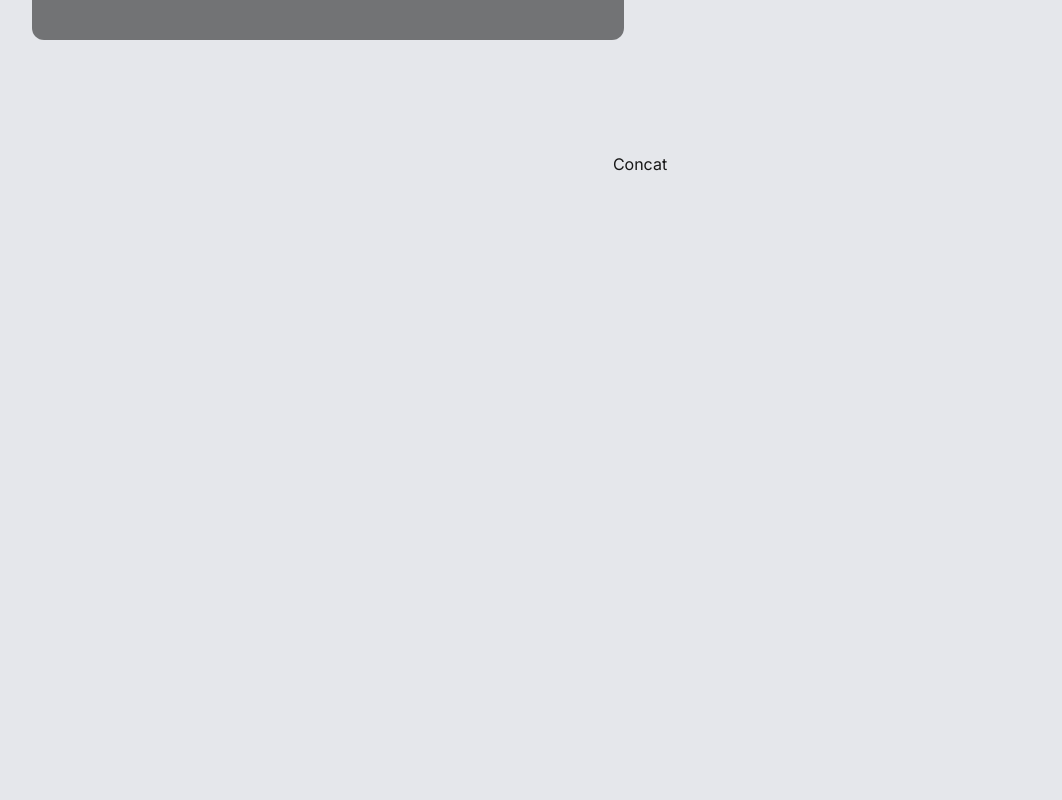
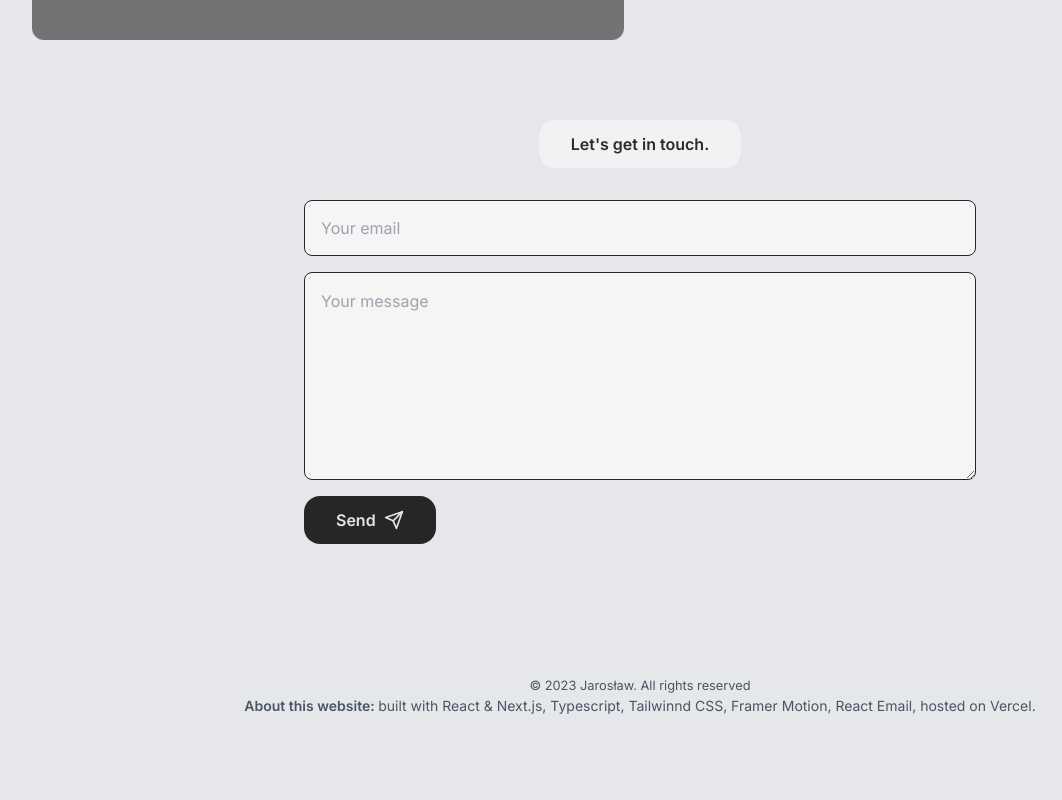
Before and after one commit to JarGad23/personal-portfolio, a Next.js app: page / in a window 1280 px wide. Shown: the part 3260-4060 px from the top of the page, without its empty margins (0-1062 px from the left). After the commit the page ends 4024 px from the top, so only its background shows below. Built offline with nearby package versions, Linux system fonts and the light colour scheme.

Commit message:
Added contact form and section

```diff
--- a/src/components/Contact.tsx
+++ b/src/components/Contact.tsx
@@ -1,13 +1,34 @@
 "use client";
 
 import { useSectionInView } from "@/hooks/useSectionInView";
+import { motion } from "framer-motion";
+import { ContactForm } from "./ContactForm";
 
 export const Contact = () => {
   const { ref } = useSectionInView("contact", 0.5);
 
   return (
-    <section ref={ref} id="contact" className="h-screen mt-28">
-      Concat
-    </section>
+    <motion.section
+      ref={ref}
+      id="contact"
+      initial={{
+        opacity: 0,
+      }}
+      whileInView={{
+        opacity: 1,
+      }}
+      transition={{
+        duration: 1,
+      }}
+      viewport={{
+        once: true,
+      }}
+      className="w-full max-w-4xl flex flex-col items-center justify-center gap-y-8 my-20"
+    >
+      <div className="bg-zinc-100 rounded-2xl px-8 py-3 opacity-90">
+        <h2 className="font-semibold">Let&apos;s get in touch.</h2>
+      </div>
+      <ContactForm />
+    </motion.section>
   );
 };
--- /dev/null
+++ b/src/components/ContactForm.tsx
@@ -0,0 +1,78 @@
+"use client";
+
+import axios from "axios";
+import { Send } from "lucide-react";
+import { useForm } from "react-hook-form";
+import { zodResolver } from "@hookform/resolvers/zod";
+import { TFormValidator, formValidator } from "../../libs/formValidator";
+import { useState } from "react";
+
+export const ContactForm = () => {
+  const [isLoading, setIsLoading] = useState(false);
+
+  const {
+    register,
+    handleSubmit,
+    setValue,
+    formState: { errors },
+  } = useForm<TFormValidator>({
+    resolver: zodResolver(formValidator),
+  });
+
+  const onSubmit = async ({ emailSender, message }: TFormValidator) => {
+    try {
+      setIsLoading(true);
+      await axios.post("/api/send", {
+        emailSender,
+        message,
+      });
+    } catch (error) {
+      console.log("Something went wrong");
+    } finally {
+      setValue("emailSender", "");
+      setValue("message", "");
+      setIsLoading(false);
+    }
+  };
+
+  return (
+    <form
+      className="w-full max-w-2xl flex flex-col gap-y-4"
+      onSubmit={handleSubmit(onSubmit)}
+    >
+      <input
+        className="h-14 px-4 rounded-lg bg-neutral-100 font-normal border border-neutral-800 focus-visible:outline-none"
+        placeholder="Your email"
+        {...register("emailSender", { required: true })}
+        name="emailSender"
+        type="email"
+        maxLength={500}
+        required
+        disabled={isLoading}
+      />
+      {errors.emailSender && (
+        <p className="text-sm text-red-500">{errors.emailSender.message}</p>
+      )}
+      <textarea
+        className="h-52 p-4 rounded-lg bg-neutral-100 border border-neutral-800 focus-visible:outline-none"
+        placeholder="Your message"
+        {...register("message", { required: true })}
+        required
+        maxLength={5000}
+        name="message"
+        disabled={isLoading}
+      />
+      {errors.message && (
+        <p className="text-sm text-red-500">{errors.message.message}</p>
+      )}
+      <button
+        type="submit"
+        disabled={isLoading}
+        className="disabled:opacity-60 w-full sm:w-fit bg-neutral-800 text-neutral-200 rounded-2xl px-8 py-3 flex items-center justify-center font-semibold hover:bg-neutral-600 transition"
+      >
+        Send
+        <Send className="h-5 w-5 ml-2" />
+      </button>
+    </form>
+  );
+};
```
